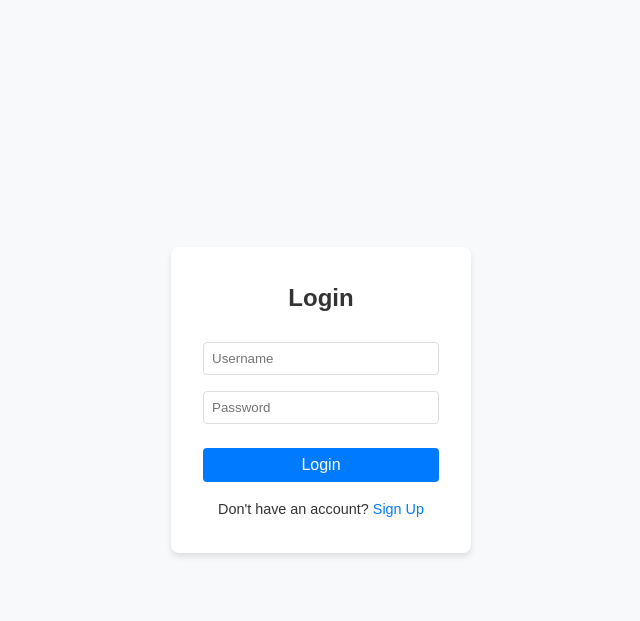
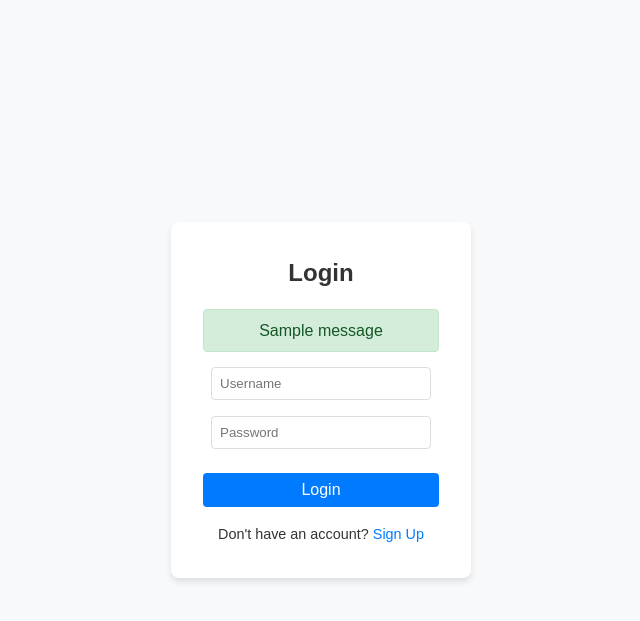
Before and after one commit to vallevanessa/PetApp, a Flask app: page / in a window 1280 px wide. Shown: the top 621 px of the page, without its empty margins (319-959 px from the left). Run offline with Flask 3, Linux system fonts and the light colour scheme; tables that the repository leaves empty hold one stand-in row (values such as "Sample post"); one stand-in notice (Sample message) is shown.

Commit message:
session logic edited, no longer allowed to view login and register while logged in

```diff
--- a/app.py
+++ b/app.py
@@ -42,6 +42,10 @@ def restrict_access():
 
 @app.route('/', methods=['GET', 'POST'])
 def login():
+    if 'user_id' in session:
+        flash("You are already logged in!", "info")
+        return redirect(url_for('home'))  # Redirect to home if logged in
+
     if request.method == 'POST':
         username = request.form.get('username')
         password = request.form.get('password')
@@ -59,8 +63,8 @@ def login():
             user = cursor.fetchone()
             db_connection.close()
 
-            print(f"Hashed password: {hashed_password}")
-            print(f"Query result: {user}")
+            # print(f"Hashed password: {hashed_password}")
+            # print(f"Query result: {user}")
 
             if user:
                 session['user_id'] = user[0]
@@ -102,6 +106,10 @@ def profile():
 
 @app.route('/register', methods=['GET', 'POST'])
 def register():
+    if 'user_id' in session:
+        flash("You are already logged in!", "info")
+        return redirect(url_for('home'))  # Redirect to home if logged in
+
     if request.method == 'POST':
         username = request.form['username']
         password = request.form['password']
@@ -120,6 +128,7 @@ def register():
             return redirect(url_for('login'))  # Redirect to login page
         except Exception as e:
             print(f"Error during registration: {e}")
+            flash("An error occurred. Please try again.")
             return render_template('register.html')
 
     return render_template('register.html')
--- a/templates/login.html
+++ b/templates/login.html
@@ -28,11 +28,13 @@
       color: #333;
     }
     .login-container input {
-      width: 100%;
-      padding: 0.5rem;
-      margin: 0.5rem 0;
-      border: 1px solid #ddd;
-      border-radius: 4px;
+    width: calc(100% - 1rem); /* Ensures consistency, including padding */
+    max-width: 280px;        /* Optional: Add a cap on the width */
+    padding: 0.5rem;
+    margin: 0.5rem 0;
+    border: 1px solid #ddd;
+    border-radius: 4px;
+    box-sizing: border-box; /* Ensures padding is included in the width */
     }
     .login-container button {
       background-color: #007bff;
@@ -56,12 +58,40 @@
       color: #007bff;
       text-decoration: none;
     }
+    .flash-messages {
+    max-height: 50px; /* Restrict max height */
+    overflow: hidden;
+    }
+    .flash-success, .flash-danger {
+        padding: 0.5rem;
+        border-radius: 4px;
+        margin-bottom: 1rem;
+    }
+    .flash-success {
+        background-color: #d4edda;
+        color: #155724;
+        border: 1px solid #c3e6cb;
+    }
+    .flash-danger {
+        background-color: #f8d7da;
+        color: #721c24;
+        border: 1px solid #f5c6cb;
+    }
   </style>
 </head>
 <body>
 
   <div class="login-container">
     <h2>Login</h2>
+    {% with messages = get_flashed_messages(with_categories=true) %}
+      {% if messages %}
+        <div class="flash-messages">
+          {% for category, message in messages %}
+            <div class="flash-{{ category }}">{{ message }}</div>
+          {% endfor %}
+        </div>
+      {% endif %}
+    {% endwith %}
     <form action="{{ url_for('login') }}" method="post">
       <input type="text" placeholder="Username" name="username" required />
       <input type="password" placeholder="Password" name="password" required />
```
Also changed, not shown: templates/register.html (+31 -1 lines).
